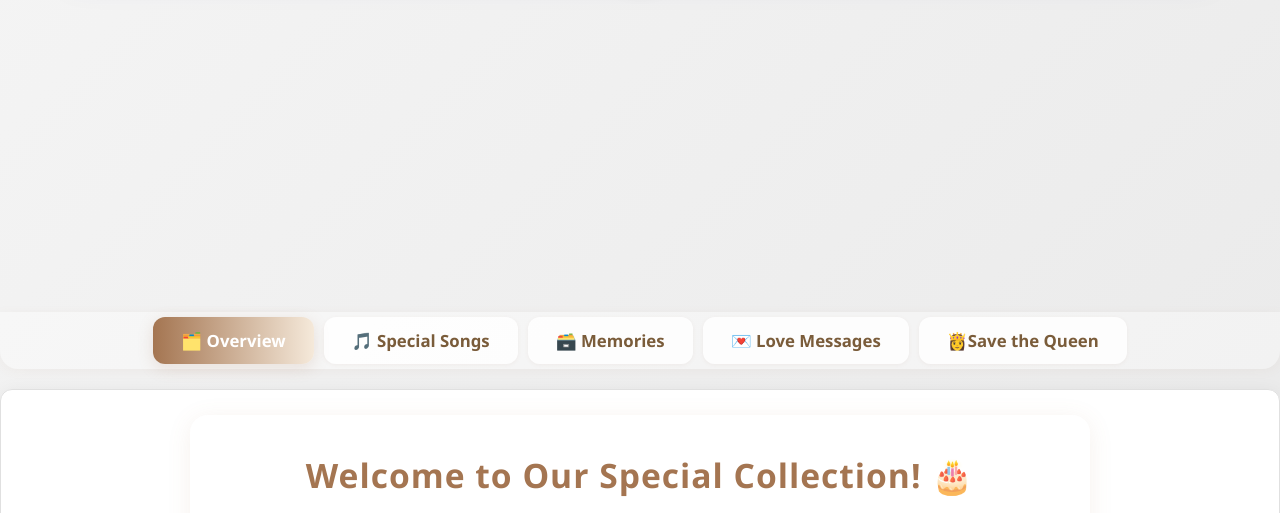
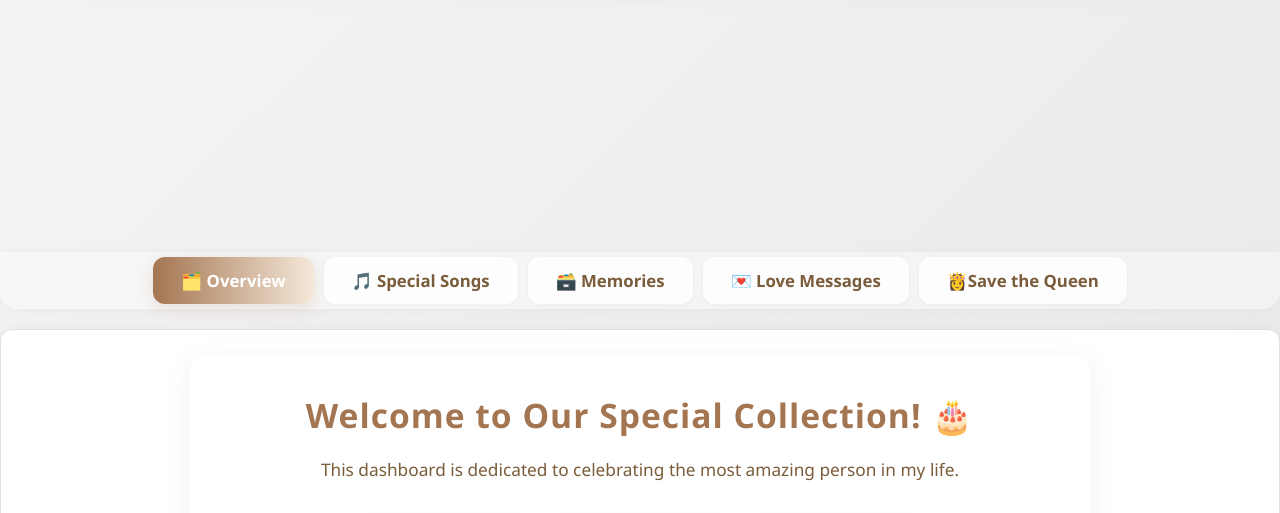
Before and after one commit to zualijongte16-blip/Dinsanga-birthday-collection, a website: page index.html in a window 1280 px wide. Shown: the part 248-761 px from the top of the page. Drawn offline with Linux system fonts and the light colour scheme.

Commit message:
Adjust navigation bar margin-top to -300px for closer positioning to birthday container

```diff
--- a/styles.css
+++ b/styles.css
@@ -225,7 +225,7 @@ body {
     display: flex;
     justify-content: center;
     gap: 10px;
-    margin-top: -240px;
+    margin-top: -300px;
     margin-bottom: 20px;
     flex-wrap: wrap;
     background: rgba(255,255,255,0.35);
```
